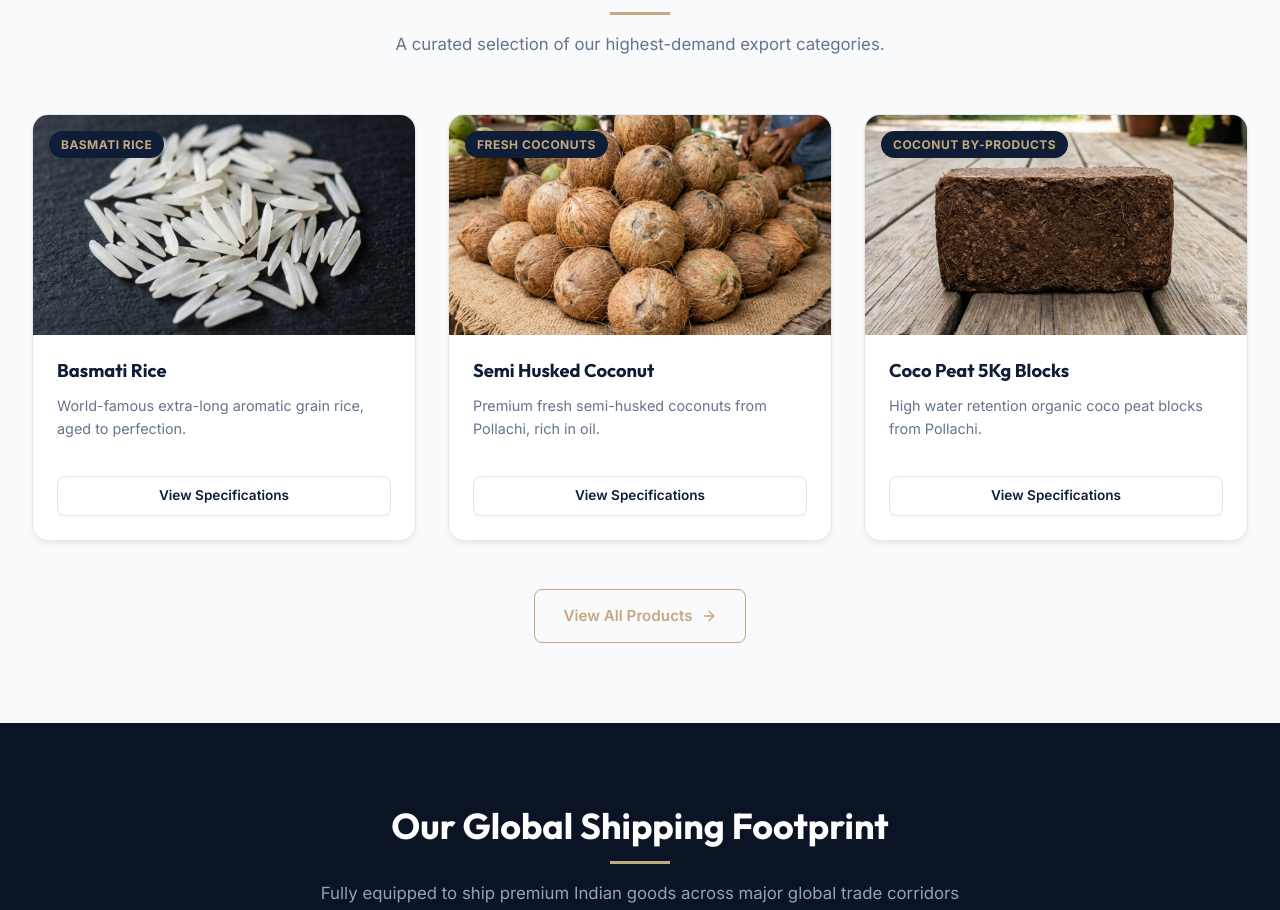
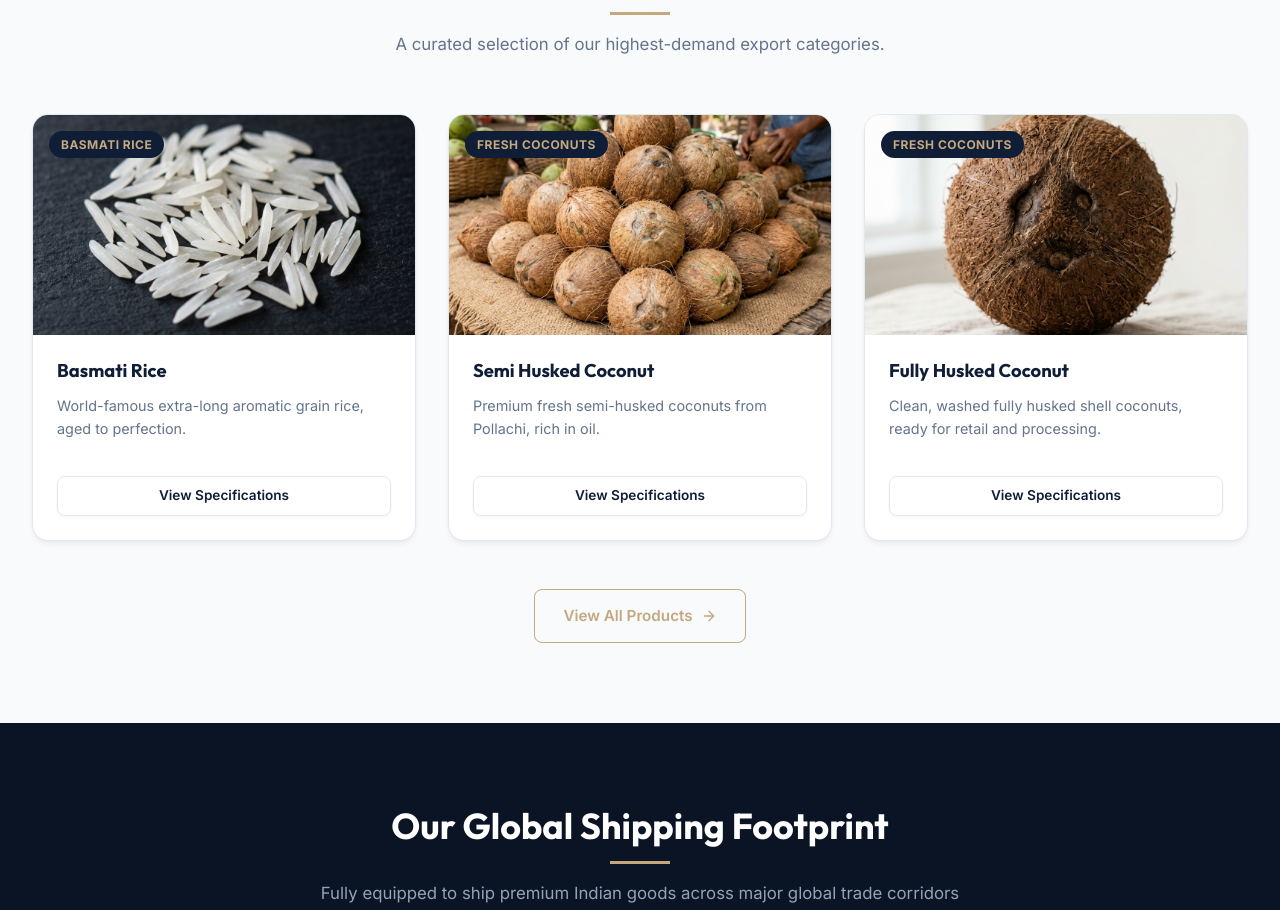
Before and after one commit to AFRIN-NIBISHA/IndoGlobalExim, a React (Vite) app in the folder Client/: page / in a window 1280 px wide. Shown: the part 1507-2417 px from the top of the page. Built offline with nearby package versions, Linux system fonts and the light colour scheme.

Commit message:
Remove Coco Peat and Coconut By-Products from pages and translations

```diff
--- a/Client/src/data/translations.js
+++ b/Client/src/data/translations.js
@@ -47,8 +47,6 @@ export const translations = {
     catNonBasmati: "Non-Basmati Rice",
     catOrganicRice: "Traditional & Organic Rice",
     catFreshCoconut: "Fresh Coconuts",
-    catCoconutProducts: "Coconut Products",
-    catCoconutByproducts: "Coconut By-Products",
     moqLabel: "Minimum Order Quantity",
     packagingLabel: "Packaging Details",
     originLabel: "Origin",
@@ -158,8 +156,6 @@ export const translations = {
     catNonBasmati: "இன்ன பிற அரிசி வகைகள்",
     catOrganicRice: "பாரம்பரிய & ஆர்கானிக் அரிசி",
     catFreshCoconut: "புதிய தேங்காய் வகைகள்",
-    catCoconutProducts: "தேங்காய் தயாரிப்புகள்",
-    catCoconutByproducts: "தேங்காய் நார் & பிற பொருட்கள்",
     moqLabel: "குறைந்தபட்ச ஆர்டர் அளவு",
     packagingLabel: "பேக்கேஜிங் விவரங்கள்",
     originLabel: "உற்பத்தி இடம்",
--- a/Client/src/pages/Home.jsx
+++ b/Client/src/pages/Home.jsx
@@ -33,12 +33,13 @@ const Home = () => {
       descTa: "பொள்ளாச்சி பகுதியில் இருந்து பெறப்பட்ட நாரோடி உரித்த உயர்தர தேங்காய்கள்."
     },
     {
-      id: "coconut-by-cocopeat",
-      nameKey: "Coco Peat 5Kg Blocks",
-      cat: "Coconut By-Products",
-      img: "/coir_pith.png",
-      descEn: "High water retention organic coco peat blocks from Pollachi.",
-      descTa: "பொள்ளாச்சியின் சிறந்த தேங்காய் நார்க்கழிவு உரக் கட்டிகள்."
+      id: "coconut-fresh-fullyhusked",
+      nameKey: "Fully Husked Coconut",
+      nameTa: "முழுமையாக நார் நீக்கிய தேங்காய்",
+      cat: "Fresh Coconuts",
+      img: "/fully_husked.png",
+      descEn: "Clean, washed fully husked shell coconuts, ready for retail and processing.",
+      descTa: "பொள்ளாச்சி பகுதியில் இருந்து பெறப்பட்ட தூய்மையான முழு நார் உரித்த தேங்காய்கள்."
     }
   ];
 
@@ -58,8 +59,8 @@ const Home = () => {
       stars: 5
     },
     {
-      quoteEn: "We inspected their trial shipment of fresh coconuts and coir peat blocks. The moisture levels and weight parameters strictly matched the contract specification sheet.",
-      quoteTa: "புதிய தேங்காய்கள் மற்றும் தேங்காய் நார்க்கழிவு உரக் கட்டிகளின் மாதிரிகளை நாங்கள் ஆய்வு செய்தோம். ஈரப்பதம் மற்றும் எடை அளவுகள் ஒப்பந்தத்தில் குறிப்பிட்டபடியே துல்லியமாக இருந்தன.",
+      quoteEn: "We inspected their trial shipment of fresh coconuts and fully husked coconuts. The moisture levels and weight parameters strictly matched the contract specification sheet.",
+      quoteTa: "புதிய தேங்காய்கள் மற்றும் முழுமையாக நார் நீக்கிய தேங்காய்களின் மாதிரிகளை நாங்கள் ஆய்வு செய்தோம். ஈரப்பதம் மற்றும் எடை அளவுகள் ஒப்பந்தத்தில் குறிப்பிட்டபடியே துல்லியமாக இருந்தன.",
       client: "GreenGrow Hydroponics",
       country: "Singapore",
       stars: 5
--- a/Client/src/pages/Products.jsx
+++ b/Client/src/pages/Products.jsx
@@ -49,8 +49,7 @@ const Products = () => {
     "coconut-fresh-tender": "/tender_coconut.png",
     "coconut-fresh-copra": "/coconut.png",
 
-    // Coconut By-Products
-    "coconut-by-cocopeat": "/coir_pith.png"
+
   };
 
   // Filter products based on Category and Search Query
--- a/Client/src/pages/WhyChooseUs.jsx
+++ b/Client/src/pages/WhyChooseUs.jsx
@@ -160,8 +160,8 @@ const WhyChooseUs = () => {
             <FAQItem
               q={lang === "ta" ? "குறைந்தபட்ச ஆர்டர் அளவு (MOQ) எவ்வளவு?" : "What is your typical Minimum Order Quantity (MOQ)?"}
               a={lang === "ta"
-                ? "MOQ தயாரிப்பைப் பொறுத்து மாறுபடும். அரிசி மற்றும் தேங்காய் நார்க்கழிவு 20 மெட்ரிக் டன் (1 கன்டெய்னர்). ஏலக்காய் போன்ற மசாலாப் பொருட்களுக்கு 500 கிலோ மட்டுமே."
-                : "MOQ varies by product. For high-volume commodities like Rice, Onions, and Coco Peat, the MOQ is 1 Full Container Load (FCL, approx 20 Metric Tons). For high-value spices like cardamom, the MOQ is 500 Kg."
+                ? "MOQ தயாரிப்பைப் பொறுத்து மாறுபடும். அரிசி மற்றும் தேங்காய்கள் 20 மெட்ரிக் டன் (1 கன்டெய்னர்). மசாலாப் பொருட்களுக்கு 500 கிலோ மட்டுமே."
+                : "MOQ varies by product. For high-volume commodities like Rice and Coconuts, the MOQ is 1 Full Container Load (FCL, approx 20 Metric Tons). For spices, the MOQ is 500 Kg."
               }
             />
             <FAQItem
```
